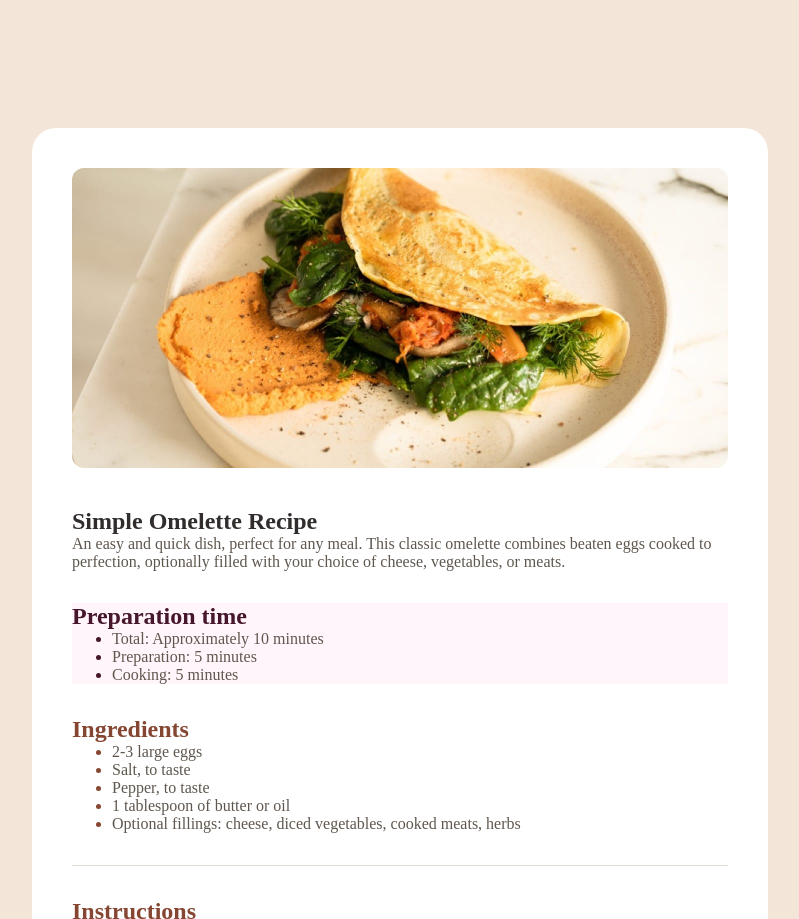
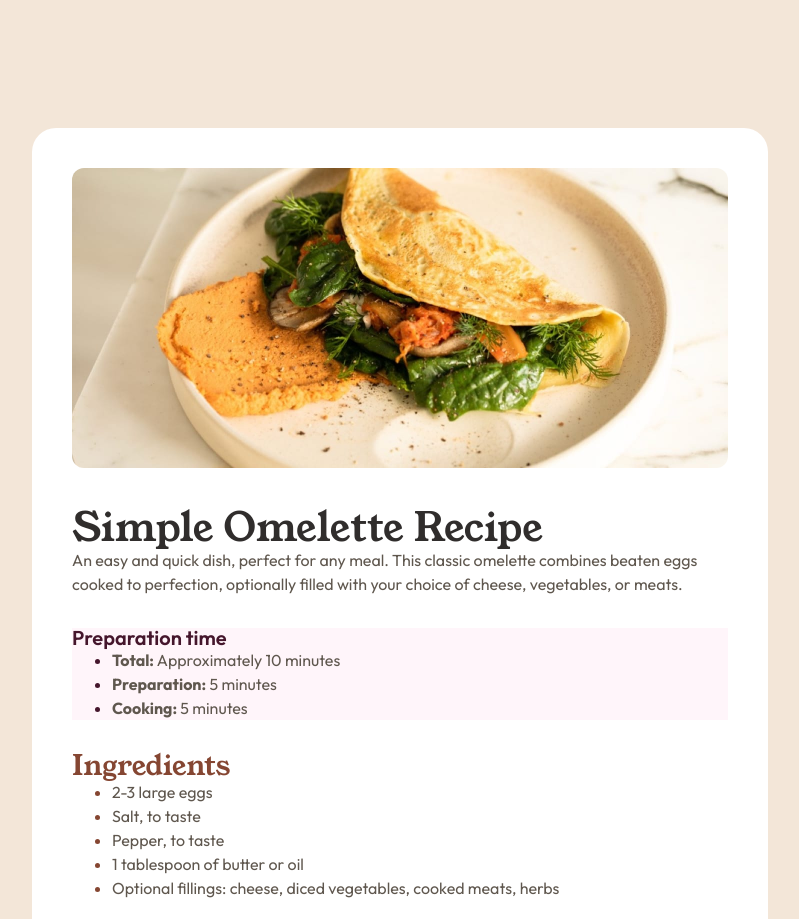
Before and after one commit to nullghostty/recipe-page, a website: page index.html in a window 1280 px wide. Shown: the top 919 px of the page, without its empty margins (240-1039 px from the left). Drawn offline with Linux system fonts and the light colour scheme.

Commit message:
Added typography

```diff
--- a/index.html
+++ b/index.html
@@ -4,7 +4,7 @@
     <meta charset="UTF-8" />
     <meta name="viewport" content="width=device-width, initial-scale=1.0" />
     <title>Recipe page</title>
-    <link rel="stylesheet" href="/src/css/style.css" />
+    <link rel="stylesheet" href="./src/css/style.css" />
   </head>
   <body class="recipe">
     <main class="recipe__main">
--- /dev/null
+++ b/src/sass/_typography.scss
@@ -0,0 +1,48 @@
+@import url("https://fonts.googleapis.com/css2?family=Outfit:wght@100..900&family=Young+Serif&display=swap");
+
+@mixin young-serif-regular($fs) {
+  font-family: "Young Serif", serif;
+  font-size: $fs;
+  font-style: normal;
+  font-weight: 400;
+  line-height: 100%;
+}
+
+@mixin outfit($fs: 1rem, $fw: 400, $lh: 150%) {
+  /* Outfit regular default values (text-preset-4) */
+  font-family: Outfit;
+  font-size: $fs;
+  font-style: normal;
+  font-weight: $fw;
+  line-height: $lh;
+}
+
+.recipe__title {
+  @include young-serif-regular($fs: 2.5rem);
+}
+
+.recipe__ingredients-title,
+.recipe__instructions-title,
+.recipe__nutrition-title {
+  @include young-serif-regular($fs: 1.75rem);
+}
+
+.recipe__preparation-title {
+  @include outfit($fs: 1.25rem, $fw: 600, $lh: 100%);
+}
+
+.recipe__description,
+.recipe__preparation-item,
+.recipe__ingredients-item,
+.recipe__instructions-item,
+.recipe__nutrition-note,
+.recipe__nutrition-cell--label {
+  @include outfit;
+}
+
+
+.recipe__preparation-item-label,
+.recipe__instructions-item-label,
+.recipe__nutrition-cell--value {
+  @include outfit($fw: 700);
+}
--- a/src/sass/style.scss
+++ b/src/sass/style.scss
@@ -1,3 +1,4 @@
 @use 'reset';
 @use 'theme';
+@use 'typography';
 @import 'layout/card';
```
Also changed, not shown: src/css/style.css, 1 other file.
